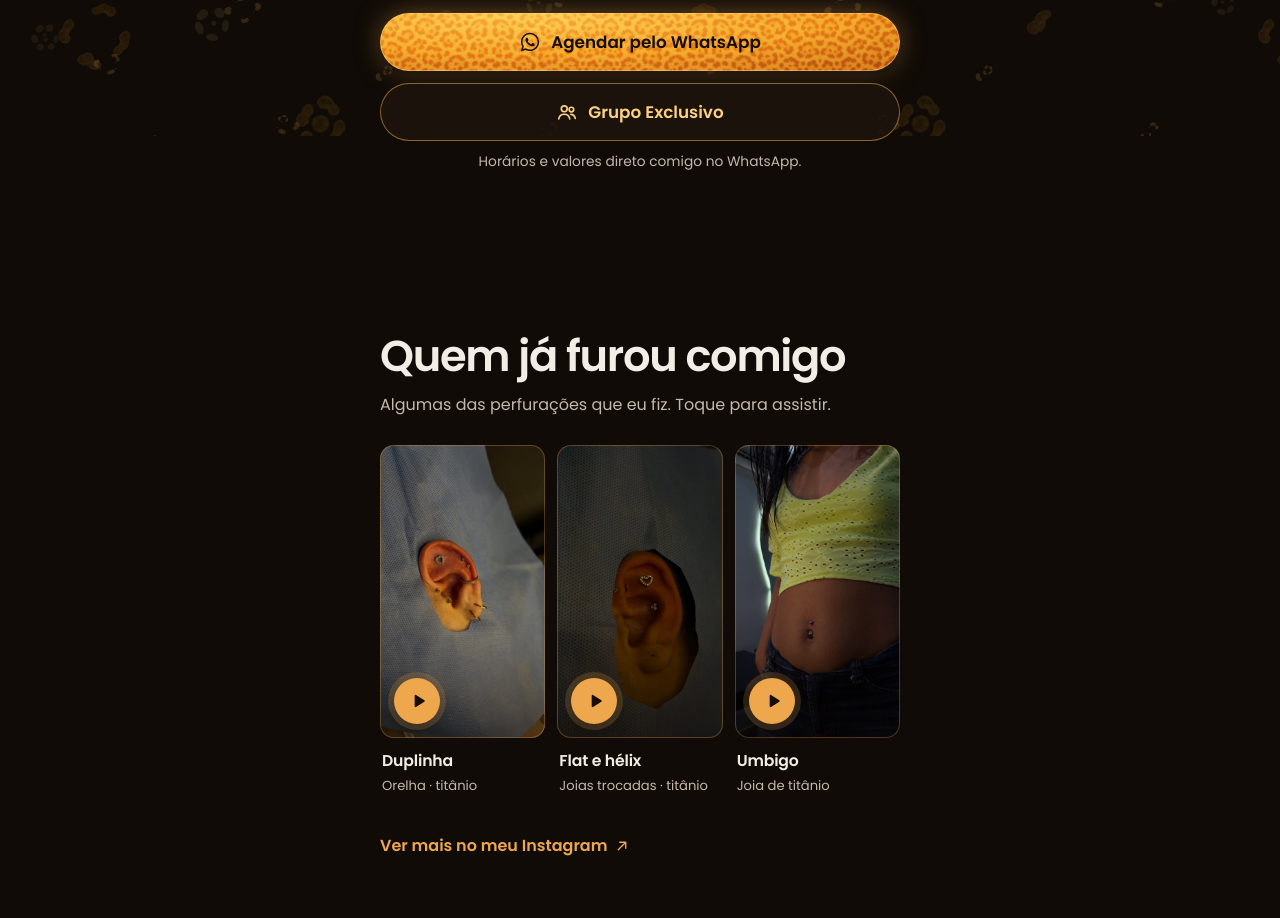
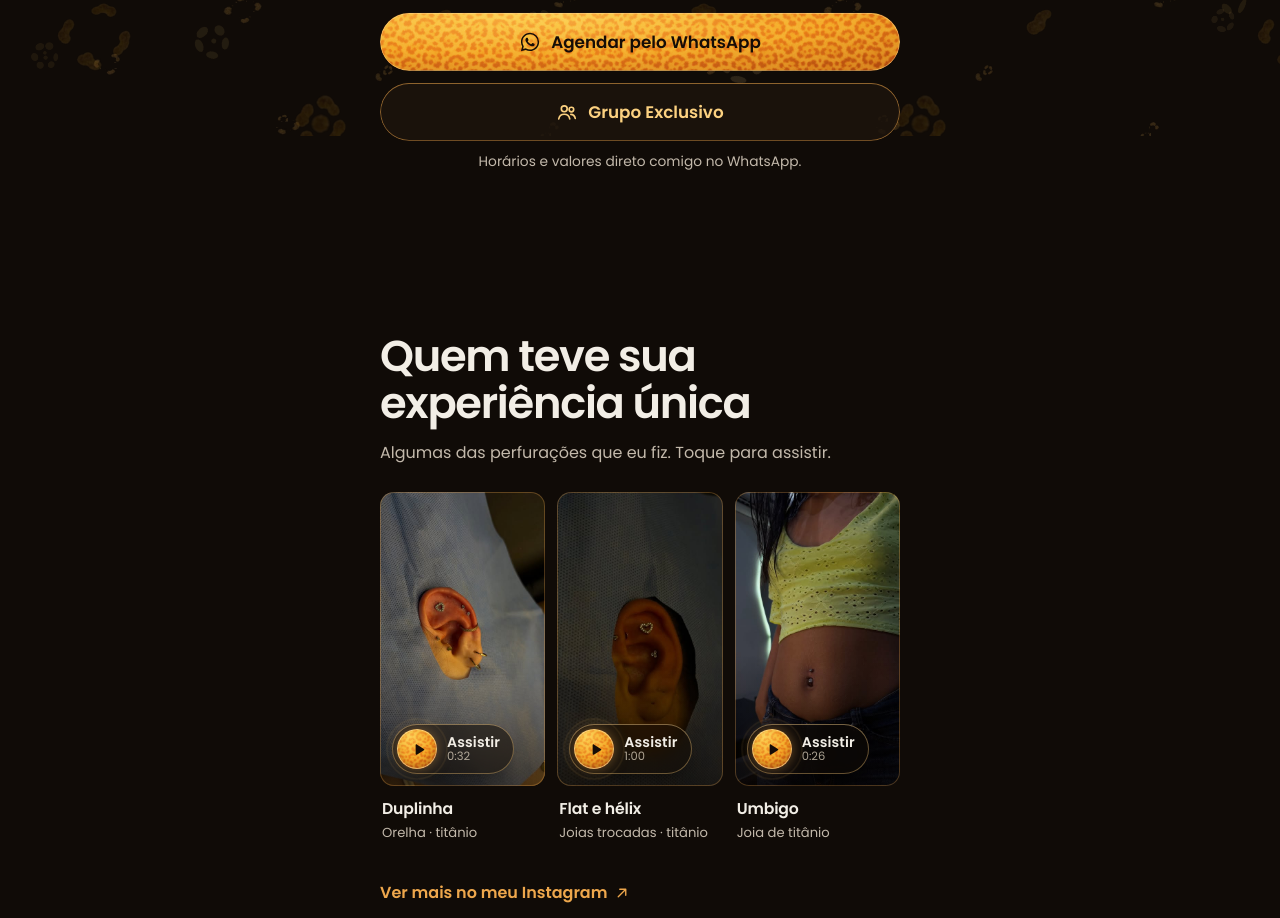
Before and after one commit to gamacomercial10/julia-gonzaga-previa, a plain HTML site: page index.html in a window 1280 px wide. Shown: the part 664-1582 px from the top of the page. Drawn offline with Linux system fonts and the light colour scheme.

Commit message:
Brilho do botão, título dos vídeos e novo play
Co-Authored-By: Claude Opus 5.5 <noreply@anthropic.com>

```diff
--- a/index.html
+++ b/index.html
@@ -79,28 +79,28 @@
 
     <!-- 2. PROVA SOCIAL: fotos reais de clientes da Júlia -->
     <section class="section reveal" id="clientes" aria-labelledby="t-clientes">
-      <h2 class="section__title" id="t-clientes">Quem já furou comigo</h2>
+      <h2 class="section__title" id="t-clientes">Quem teve sua experiência única</h2>
       <p class="section__lead">Algumas das perfurações que eu fiz. Toque para assistir.</p>
       <!-- 3 vídeos reais da Júlia (assets/videos/video-0N.mp4). Tocam no próprio card. -->
       <div class="reels" data-reels>
         <figure class="reel">
           <button class="reel__play" type="button" data-reel data-mp4="assets/videos/video-01.mp4" aria-label="Assistir vídeo: duplinha na orelha">
             <img src="assets/videos/video-01.jpg" alt="Orelha com piercings de titânio recém-feitos, coberta por campo cirúrgico" width="480" height="852" loading="lazy" decoding="async">
-            <span class="reel__icon" aria-hidden="true"><svg viewBox="0 0 24 24"><use href="#i-play"/></svg></span>
+            <span class="reel__icon" aria-hidden="true"><span class="reel__disc"><svg viewBox="0 0 24 24"><use href="#i-play"/></svg></span><span class="reel__label"><b>Assistir</b><small>0:32</small></span></span>
           </button>
           <figcaption><strong>Duplinha</strong><span>Orelha · titânio</span></figcaption>
         </figure>
         <figure class="reel">
           <button class="reel__play" type="button" data-reel data-mp4="assets/videos/video-02.mp4" aria-label="Assistir vídeo: orelha completa com flat e hélix">
             <img src="assets/videos/video-02.jpg" alt="Orelha com flat e hélix perfurados e joias de titânio" width="480" height="853" loading="lazy" decoding="async">
-            <span class="reel__icon" aria-hidden="true"><svg viewBox="0 0 24 24"><use href="#i-play"/></svg></span>
+            <span class="reel__icon" aria-hidden="true"><span class="reel__disc"><svg viewBox="0 0 24 24"><use href="#i-play"/></svg></span><span class="reel__label"><b>Assistir</b><small>1:00</small></span></span>
           </button>
           <figcaption><strong>Flat e hélix</strong><span>Joias trocadas · titânio</span></figcaption>
         </figure>
         <figure class="reel">
           <button class="reel__play" type="button" data-reel data-mp4="assets/videos/video-03.mp4" aria-label="Assistir vídeo: piercing no umbigo">
             <img src="assets/videos/video-03.jpg" alt="Piercing no umbigo" width="480" height="852" loading="lazy" decoding="async">
-            <span class="reel__icon" aria-hidden="true"><svg viewBox="0 0 24 24"><use href="#i-play"/></svg></span>
+            <span class="reel__icon" aria-hidden="true"><span class="reel__disc"><svg viewBox="0 0 24 24"><use href="#i-play"/></svg></span><span class="reel__label"><b>Assistir</b><small>0:26</small></span></span>
           </button>
           <figcaption><strong>Umbigo</strong><span>Joia de titânio</span></figcaption>
         </figure>
--- a/styles.css
+++ b/styles.css
@@ -206,6 +206,7 @@ html:not(.intro-run) .bgfur__l--2, .s-rest .bgfur__l--2 { opacity: 0.16; }
   text-decoration: none;
   overflow: hidden;
   isolation: isolate;
+  clip-path: inset(0 round 999px); /* garante o recorte arredondado no iOS */
   -webkit-tap-highlight-color: transparent;
   transition: transform 160ms var(--ease-out), box-shadow 240ms var(--ease-out);
   touch-action: manipulation;
@@ -227,20 +228,25 @@ html:not(.intro-run) .bgfur__l--2, .s-rest .bgfur__l--2 { opacity: 0.16; }
     0 6px 8px -2px oklch(0.05 0 0 / 0.5),
     0 0 28px -4px oklch(0.78 0.135 70 / 0.55);
 }
-.btn--fur::after { /* reflexo dourado que passa de tempos em tempos */
+.btn--fur::after { /* reflexo dourado: faixa de luz que corre DENTRO da pílula.
+     Usa background-position num pseudo do tamanho exato do botão (inset 0 + mesmo raio),
+     em vez de mover um bloco com transform: no Safari do iPhone o bloco escapava do
+     arredondamento e aparecia como um quadrado. */
   content: "";
-  position: absolute; inset: -20% auto -20% 0;
-  width: 40%;
-  background: linear-gradient(100deg, transparent 0%, oklch(1 0.03 90 / 0.55) 50%, transparent 100%);
-  transform: translateX(-160%) skewX(-18deg);
+  position: absolute; inset: 0;
+  border-radius: inherit;
+  pointer-events: none;
+  background: linear-gradient(105deg, rgba(255,246,220,0) 38%, rgba(255,246,220,0.55) 50%, rgba(255,246,220,0) 62%) no-repeat;
+  background-size: 250% 100%;
+  background-position: 160% 0;
   animation: shine 5.5s var(--ease-out) 3.4s infinite;
-  z-index: -1;
-  mix-blend-mode: soft-light;
+  z-index: 1;
 }
+.btn--fur > :not(.tap) { position: relative; z-index: 2; }
 @keyframes shine {
-  0%   { transform: translateX(-160%) skewX(-18deg); }
-  22%  { transform: translateX(360%) skewX(-18deg); }
-  100% { transform: translateX(360%) skewX(-18deg); }
+  0%   { background-position: 160% 0; }
+  22%  { background-position: -60% 0; }
+  100% { background-position: -60% 0; }
 }
 @media (hover: hover) {
   .btn--fur:hover { box-shadow: 0 0 0 1px oklch(0.9 0.1 85 / 0.6) inset, 0 6px 8px -2px oklch(0.05 0 0 / 0.5), 0 0 40px -2px oklch(0.78 0.135 70 / 0.7); }
@@ -382,21 +388,50 @@ html:not(.intro-run) .bgfur__l--2, .s-rest .bgfur__l--2 { opacity: 0.16; }
   box-shadow: inset 0 0 0 1px oklch(0.78 0.135 70 / 0.3);
   background: linear-gradient(180deg, transparent 55%, oklch(0.1 0.01 60 / 0.55));
 }
+/* Botão de play: pílula de vidro escuro com disco dourado de pelagem + "Assistir" e duração */
 .reel__icon {
-  position: absolute; left: 14px; bottom: 14px; z-index: 1;
+  position: absolute; left: 12px; bottom: 12px; z-index: 1;
+  display: inline-flex; align-items: center; gap: 10px;
+  padding: 5px 14px 5px 5px;
+  border-radius: 999px;
+  color: var(--text, #f3ece1);
+  background: oklch(0.16 0.015 60 / 0.55);
+  -webkit-backdrop-filter: blur(10px) saturate(1.3);
+  backdrop-filter: blur(10px) saturate(1.3);
+  box-shadow:
+    inset 0 0 0 1px oklch(0.85 0.11 80 / 0.38),
+    inset 0 1px 0 oklch(1 0 0 / 0.12),
+    0 10px 24px -10px oklch(0.05 0 0 / 0.8);
+  transition: transform 300ms var(--ease-out), background-color 300ms var(--ease-out);
+}
+.reel__disc {
+  position: relative;
   display: grid; place-items: center;
-  width: 46px; height: 46px; border-radius: 50%;
+  width: 40px; height: 40px; border-radius: 50%;
   color: var(--ink-on-amber);
-  background: var(--amber);
-  box-shadow: 0 0 0 6px oklch(0.78 0.135 70 / 0.18), 0 6px 18px -4px oklch(0.05 0 0 / 0.6);
-  transition: transform 300ms var(--ease-out);
+  background-color: var(--amber);
+  background-image:
+    url("assets/pelagem-textura.webp"),
+    radial-gradient(120% 120% at 30% 15%, var(--amber-hi) 0%, var(--amber) 50%, var(--amber-deep) 100%);
+  background-size: 120px auto, 100% 100%;
+  background-blend-mode: soft-light, normal;
+  box-shadow: inset 0 0 0 1px oklch(0.95 0.08 85 / 0.55), inset 0 -3px 6px oklch(0.45 0.1 55 / 0.35), 0 0 16px -2px oklch(0.78 0.135 70 / 0.6);
 }
-.reel__icon svg { width: 20px; height: 20px; margin-left: 2px; }
+.reel__disc::before { /* anel que pulsa devagar, convidando ao toque */
+  content: ""; position: absolute; inset: -4px; border-radius: 50%;
+  border: 1px solid oklch(0.85 0.12 80 / 0.7);
+  animation: ringPulse 2.6s var(--ease-out) infinite;
+}
+@keyframes ringPulse { 0% { transform: scale(0.92); opacity: 0.9; } 70%,100% { transform: scale(1.35); opacity: 0; } }
+.reel__disc svg { width: 17px; height: 17px; margin-left: 2px; }
+.reel__label { display: grid; line-height: 1.1; text-align: left; font-family: var(--f-body); }
+.reel__label b { font: 600 0.88rem/1.1 var(--f-body); letter-spacing: 0.01em; }
+.reel__label small { font-size: 0.72rem; color: oklch(0.88 0.03 80 / 0.75); font-variant-numeric: tabular-nums; }
 @media (hover: hover) {
   .reel__play:hover img { transform: scale(1.04); }
-  .reel__play:hover .reel__icon { transform: scale(1.08); }
+  .reel__play:hover .reel__icon { transform: translateY(-2px); background-color: oklch(0.16 0.015 60 / 0.72); }
 }
-.reel__play:active .reel__icon { transform: scale(0.94); }
+.reel__play:active .reel__icon { transform: scale(0.95); }
 .reel__play:focus-visible { outline: 2px solid var(--amber); outline-offset: 3px; }
 .reel figcaption { display: grid; gap: 1px; padding: 10px 2px 0; }
 .reel figcaption strong { font-weight: 600; font-size: 0.98rem; letter-spacing: -0.01em; }
```
